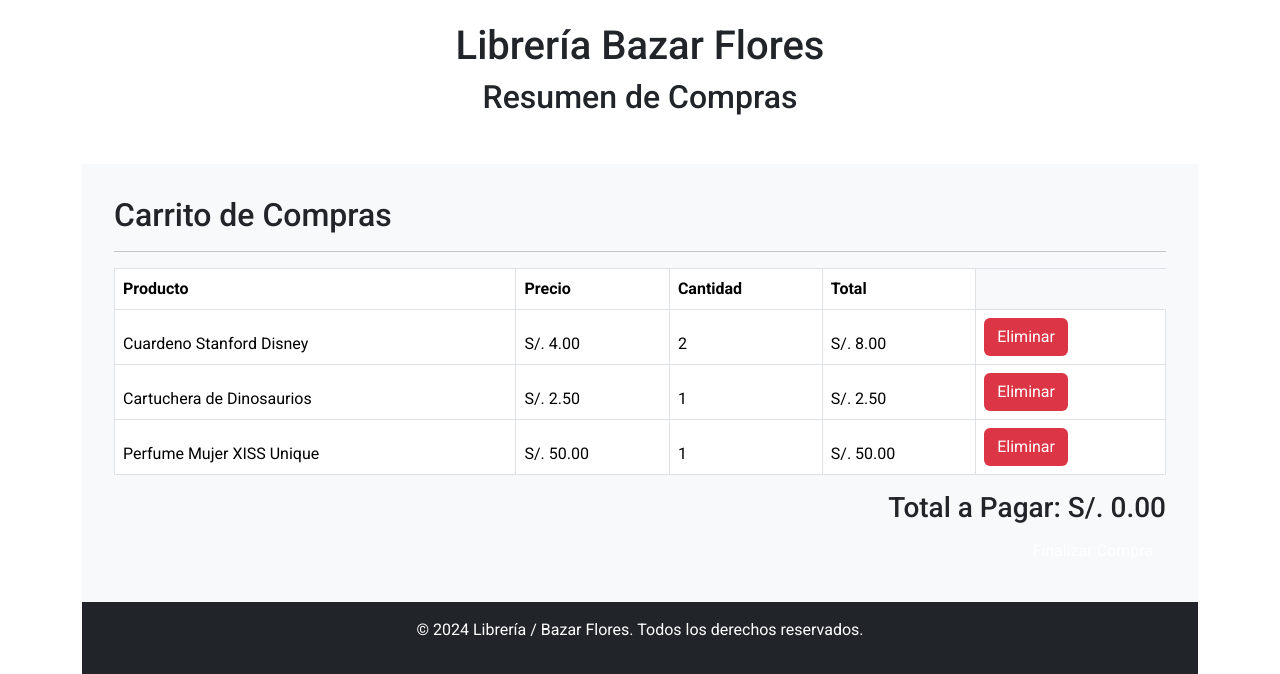
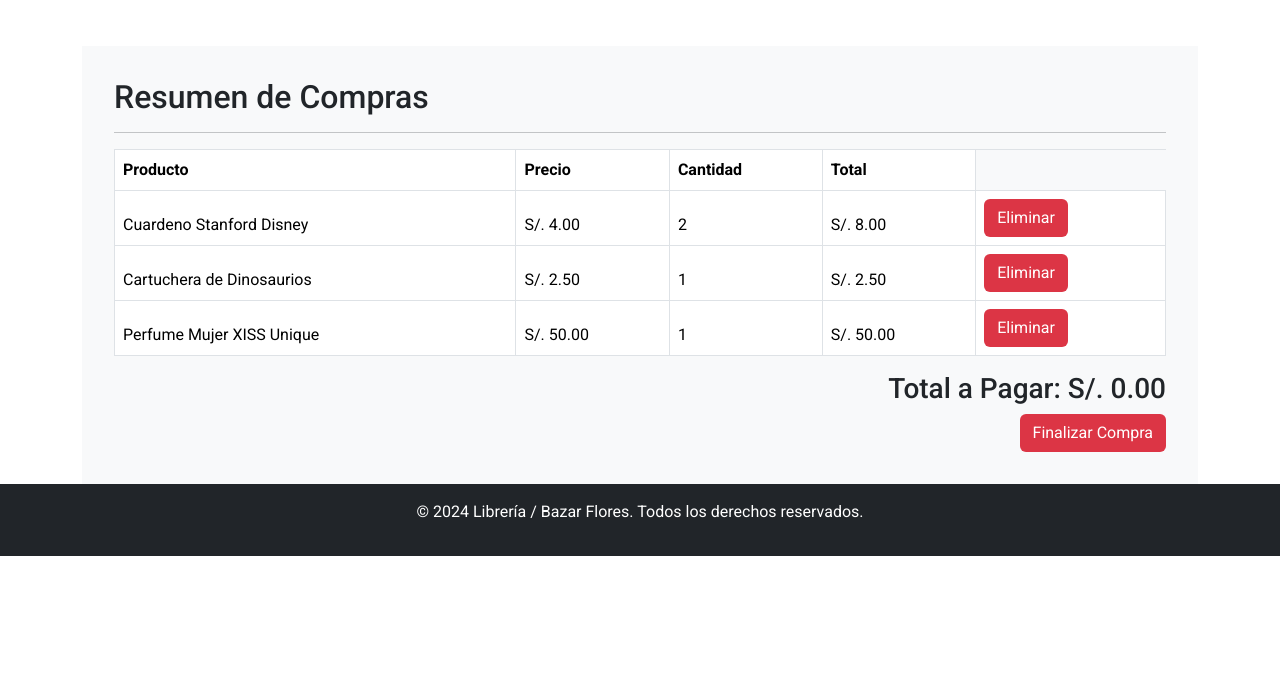
Before and after one commit to longhi/Proyecto-Final---Libreria-Flores, a plain HTML site: page views/carritoCompra.html in a window 1280 px wide. Shown: the part 168-842 px from the top of the page. After the commit the page ends 800 px from the top, so only its background shows below. Drawn offline with nearby package versions, Linux system fonts and the light colour scheme.

Commit message:
arreglos carrito de compras

```diff
--- a/views/carritoCompra.html
+++ b/views/carritoCompra.html
@@ -132,14 +132,9 @@
       </nav>
       <!--Fin de menu de navegacion-->
       <div class="container">
-        <header class="my-4">
-            <h1 class="text-center">Librería Bazar Flores</h1>
-            <h2 class="text-center">Resumen de Compras</h2>
-        </header>
-
          <!-- Sección de Carrito de Compras -->
     <section id="carrito" class="container mt-5">
-      <h2>Carrito de Compras</h2>
+      <h2>Resumen de Compras</h2>
       <hr />
       <div class="table-responsive">
         <table class="table table-bordered">
@@ -179,9 +174,10 @@
       </div>
       <div class="text-end">
         <h3>Total a Pagar: S/. <span id="total-pagar">0.00</span></h3>
-        <button class="btn btn-danger">Finalizar Compra</button>
+        <button class="btn btn-danger  bg-danger">Finalizar Compra</button>
       </div>
     </section>
+    </div>
 
     <!-- Footer -->
     <footer class="bg-dark text-white text-center py-3">
```
Lines whose indentation alone changed are shown as unchanged.
